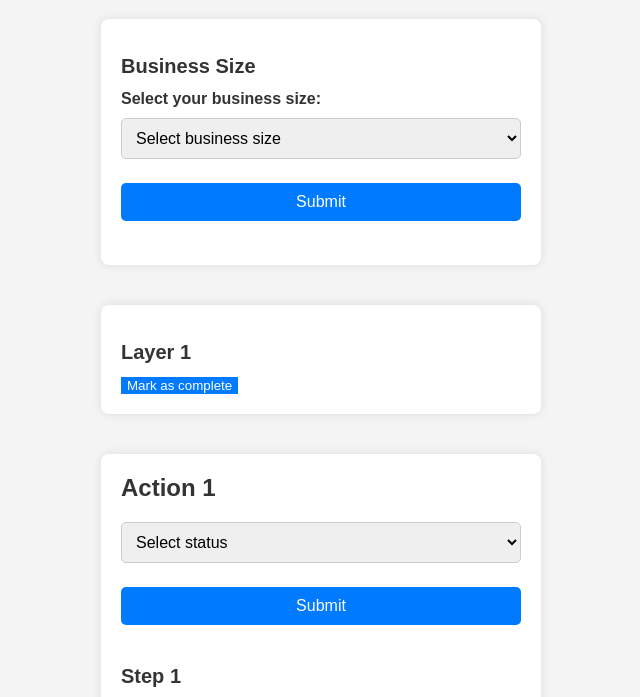
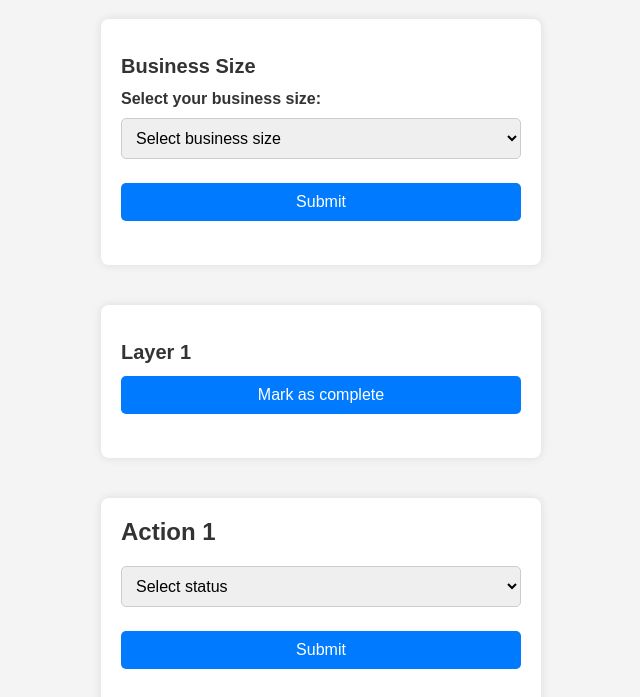
Before and after one commit to fluentinteraction/setup_test, a plain HTML site: page index.html in a window 1280 px wide. Shown: the part 99-796 px from the top of the page, without its empty margins (319-959 px from the left). Drawn offline with Linux system fonts and the light colour scheme.

Commit message:
Update index.html

```diff
--- a/index.html
+++ b/index.html
@@ -43,7 +43,7 @@
             margin-bottom: 10px;
             font-weight: bold;
         }
-        select, input[type="text"], input[type="submit"] {
+        select, input[type="text"], input[type="submit"], input[type="button"] {
             width: 100%;
             padding: 10px;
             margin-bottom: 24px;
```
